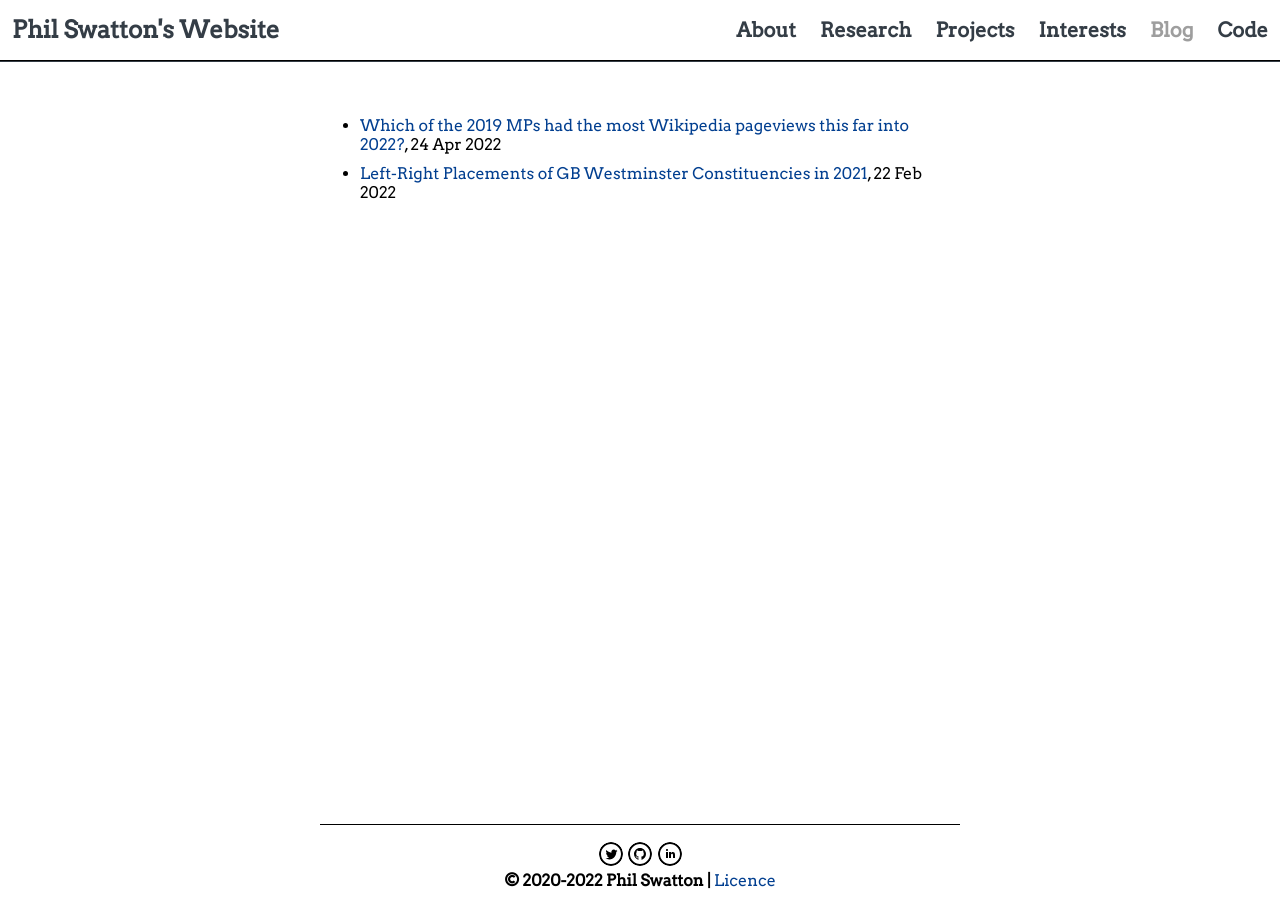
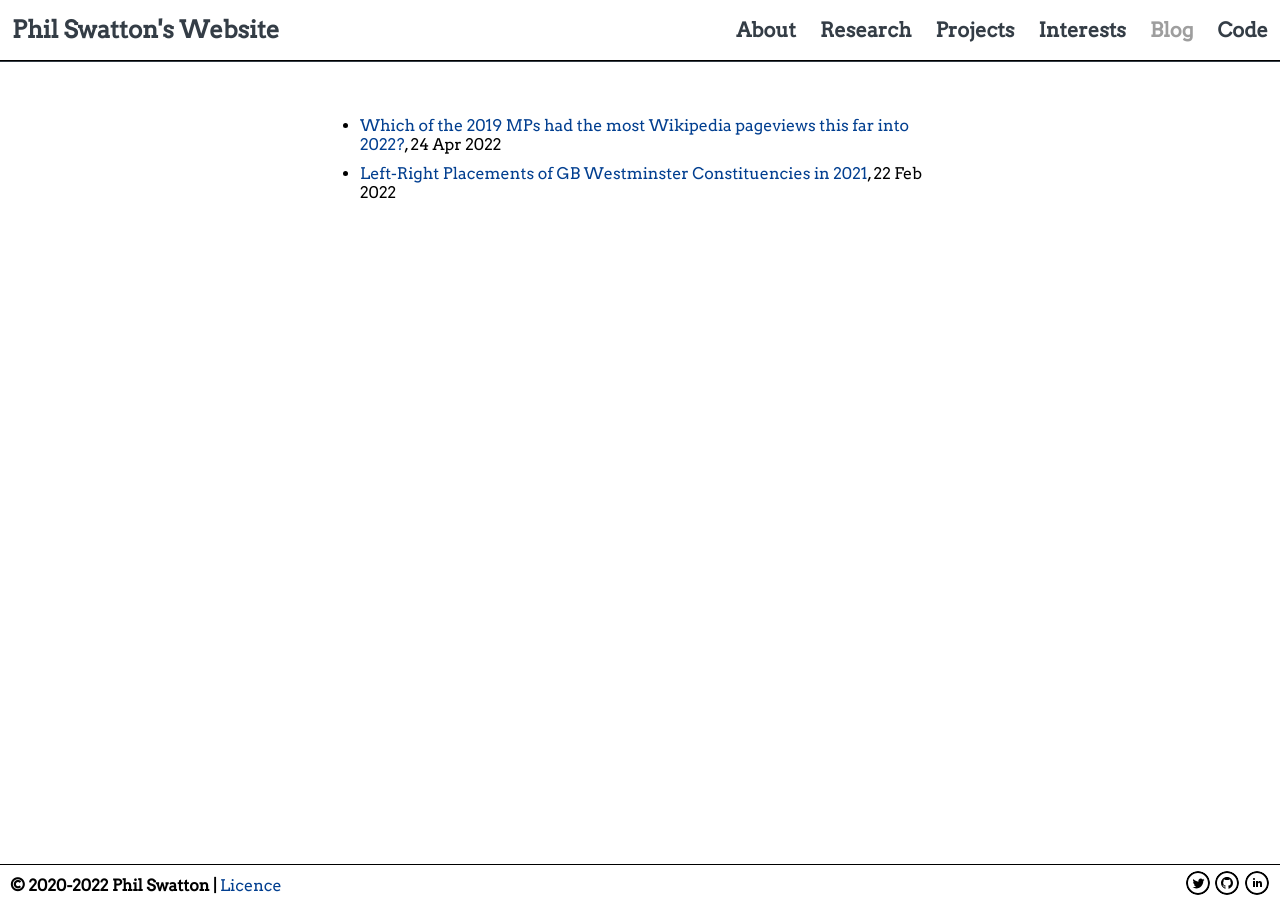
Before and after one commit to philswatton/philswatton.github.io, a Jekyll site: the page built from blog.md, in a window 1280 px wide. Built offline with Jekyll 4.4.1, drawn with Linux system fonts in a browser that asks for light colours.

Commit message:
changed footer display, height settings

```diff
--- a/_layouts/default.html
+++ b/_layouts/default.html
@@ -38,9 +38,12 @@
     <main>
         <!---<h1>{{ page.title }}</h1>-->
         {% if page.subtitle != nil %} <p class="subtitle">{{ page.subtitle }}</p> {% endif %}
-        {{ content }}
+        <div class="content">
+          {{ content }}
+        </div>
     </main>
     <footer>
+      <p class="copyright"><strong>&copy; 2020-{{ 'now' | date: "%Y" }} Phil Swatton |</strong> <a href="\licence">Licence</p>
       <div> <!-- SVGs from https://iconmonstr.com/-->
         <p>
           <a href="https://twitter.com/phil_swatton"><svg xmlns="http://www.w3.org/2000/svg" width="24" height="24" viewBox="0 0 24 24"><path d="M12 2c5.514 0 10 4.486 10 10s-4.486 10-10 10-10-4.486-10-10 4.486-10 10-10zm0-2c-6.627 0-12 5.373-12 12s5.373 12 12 12 12-5.373 12-12-5.373-12-12-12zm6.5 8.778c-.441.196-.916.328-1.414.388.509-.305.898-.787 1.083-1.362-.476.282-1.003.487-1.564.597-.448-.479-1.089-.778-1.796-.778-1.59 0-2.758 1.483-2.399 3.023-2.045-.103-3.86-1.083-5.074-2.572-.645 1.106-.334 2.554.762 3.287-.403-.013-.782-.124-1.114-.308-.027 1.14.791 2.207 1.975 2.445-.346.094-.726.116-1.112.042.313.978 1.224 1.689 2.3 1.709-1.037.812-2.34 1.175-3.647 1.021 1.09.699 2.383 1.106 3.773 1.106 4.572 0 7.154-3.861 6.998-7.324.482-.346.899-.78 1.229-1.274z"/></svg></a>
--- a/_sass/core.scss
+++ b/_sass/core.scss
@@ -20,8 +20,9 @@ $mob-width: 95%;
 $tab-width: 50%;
 $pc-width: 40%;
 
-/* Nav variables */
+/* Height variables */
 $nav-height: 60px;
+$footer-height: 20px;
 
 /* Nav animation variables */
 $cross-shift: 19.2px;
@@ -51,15 +52,37 @@ body {
 
 /* Main */
 main {
+    //Height
+    min-height: 100vh;
+    max-height: auto;
+
+    //Width
+    left: $mob-left;
+    width: $mob-width;
+
+    //Box model
+    margin: 0px;
+    padding: 0px;
+}
+
+// Content container
+.content {
+    //Height
+    height: auto;
+
+    //Width
+    width: 100%;
+
+    // Box Model
+    margin: 0px;
+    padding: 0px;
+    padding-top: $nav-height * 1.5;
+    padding-bottom: $footer-height * 1.5;
+
+    // Layout
     display: flex;
     flex-direction: column;
     justify-content: center;
-
-    // padding-top: $nav-height * 2;
-    margin: 0px;
-    padding-top: $nav-height * 1.5;
-    left: $mob-left;
-    width: $mob-width;
 }
 
 /* Media Queries */
--- a/_sass/footer.scss
+++ b/_sass/footer.scss
@@ -1,47 +1,54 @@
 footer {
-    height: 60px;
+    position: fixed;
+    bottom: 0;
+    left: 0;
+    height: $footer-height;
     margin: 0px;
     padding-bottom: 5px;
     padding-top: 10px;
+    background-color: $yt;
+    //opacity: 0.5;
 
     display: flex;
-    flex-direction: column;
-    justify-content: center;
+    flex-direction: row;
+    justify-content: space-between;
     align-items: center;
     margin-top: auto;
 
-    left: $mob-left;
-    width: $mob-width;
+    //left: $mob-left;
+    width: 100%;
 
     font-family: $serif;
 
     border-top: 1px solid black;
+
+    div {
+        margin: 0px 10px 0px 0px;
+        display: flex;
+        justify-content: center;
+        align-items: center;
+    }
 }
 
-footer div {
-    display: flex;
-    justify-content: center;
-    align-items: center;
-}
 
-footer p {
-    margin: 0px;
+.copyright {
+    margin: 0px 0px 0px 10px;
 }
 
 /* Media Queries */
-@media screen and (min-width: 920px) {
-    footer {
-        left: $tab-width;
-        width: $tab-width;
-    }
-}
+// @media screen and (min-width: 920px) {
+//     footer {
+//         left: $tab-width;
+//         width: $tab-width;
+//     }
+// }
 
-@media screen and (min-width: 1500px) {
-    footer {
-        left: $pc-width;
-        width: $pc-width;
-    }
-}
+// @media screen and (min-width: 1500px) {
+//     footer {
+//         left: $pc-width;
+//         width: $pc-width;
+//     }
+// }
 
 
 /* SVG */
```
Also changed, not shown: other parts of _layouts/default.html (+0 -1 lines).
